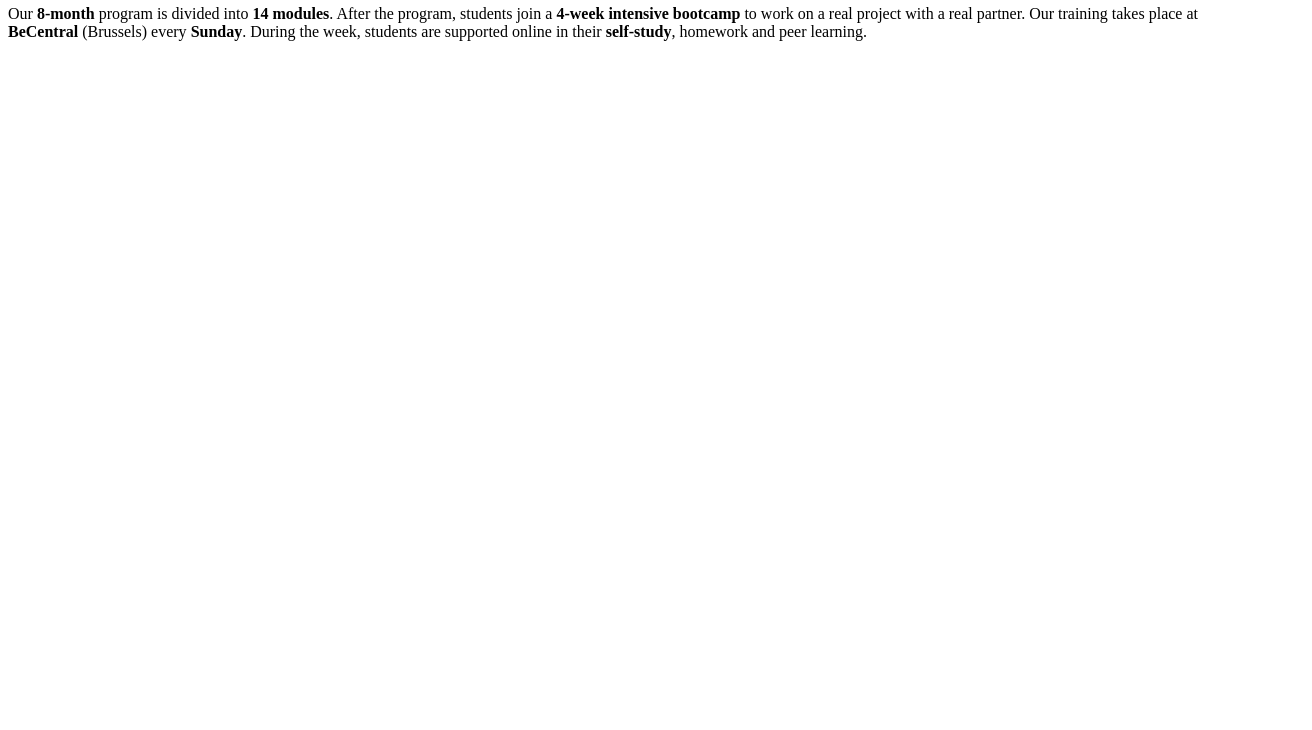
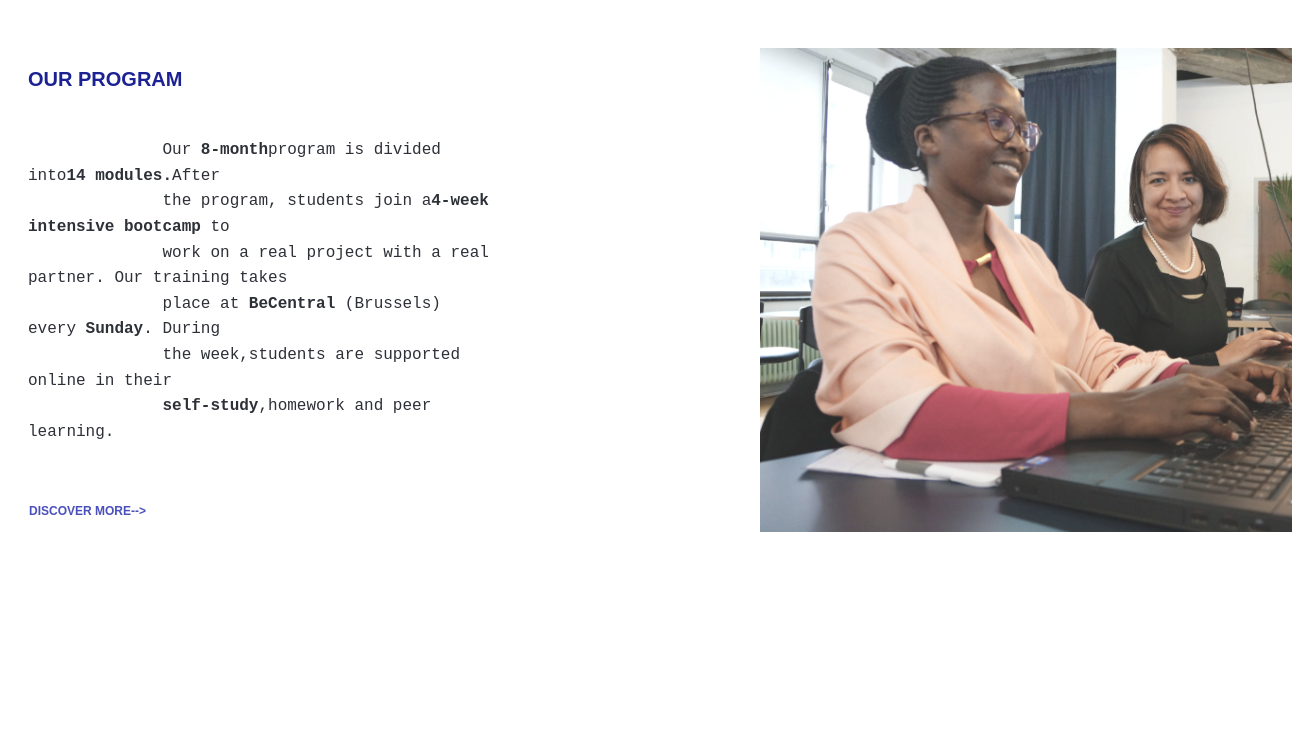
Before and after one commit to zaraana/Hyf-Website, a plain HTML site: page index.html in a window 1280 px wide. Shown: the part 70-800 px from the top of the page, 1312 px wide, since content can reach past the window. Drawn offline with Linux system fonts and the light colour scheme.

Commit message:
Add html an css for our program section

```diff
--- a/CSS/style.css
+++ b/CSS/style.css
@@ -1,6 +1,5 @@
-/*  Our Program*/
-,
-our_program {
+/*  Our Program */
+.our-program{
   display: flex;
   -webkit-box-pack: center;
   justify-content: center;
@@ -10,15 +9,110 @@ our_program {
   box-shadow: none;
   background: none;
   z-index: 1;
-  flex: 1 1 auto;
+  flex: 0 0 auto;
+
 }
 .our_program_container {
+  display: flex;
+  flex-direction: column;
+  -webkit-box-pack: center;
+  justify-content: center;
+  -webkit-box-align: center;
+  align-items: center;
+  width: 100%;
+  max-width: 1280px;
+  padding: 10px 0px;
+  margin: 0px auto;
 }
+
 .our_program_container_row {
+  width: 100%;
+  display: flex;
+  margin: 50px 0px;
+  box-sizing: border-box;
 }
+.coloumn1 {
+  display: flex;
+  flex: 0 0 auto;
+  flex-direction: column;
+  align-items: flex-start;
+  -webkit-box-pack: start;
+  justify-content: flex-start;
+  padding: 0px 50px 0px 0px;
+  width: 50%;
+  order: 1;
+}
+
 .header_our_program {
+  font-size: 20px;
+  line-height: 140%;
+  margin-bottom: 20px;
+  text-transform: uppercase;
+  font-family: "Work Sans", sans-serif;
+  font-weight: 700;
+  color: rgb(28, 34, 148);
+  text-align: left;
+  max-width: none;
 }
 .p_our_program {
+  color: rgb(45, 48, 55);
+  text-align: left;
+  max-width: 470px;
+  line-height: 160%;
+  font-size: 16px;
+  font-family: "Space Mono", monospace;
+  margin: 0px;
+  white-space: pre-wrap;
+  word-break: break-word;
+  font-weight: 300;
+  margin-bottom: 20px;
+}
+.bttn_our_program {
+  display: inline-flex;
+    font-size: 12px;
+    line-height: 160%;
+    text-decoration: none;
+    font-weight: 600;
+    border: 1px solid transparent;
+    border-radius: 4px;
+    box-sizing: border-box;
+    padding: 10px 20px 10px 0px;
+    cursor: pointer;
+    text-transform: uppercase;
+    -webkit-box-align: center;
+    align-items: center;
+    font-family: "Work Sans", sans-serif;
+    background-color: transparent;
+    color: rgb(74, 80, 187);
 }
 .coloumn2 {
+  display: flex;
+  width: 50%;
+  height: 100%;
+  min-height: 400px;
+  order: 2;
+  padding: 0px 0px 0px 50px;
+  -webkit-box-align: stretch;
+  align-items: stretch;
 }
+.coloumn2_img {
+  -webkit-box-align: stretch;
+  align-items: stretch;
+  box-shadow: none;
+  box-sizing: border-box;
+  display: flex;
+  flex-direction: row;
+  -webkit-box-flex: 0;
+  height: 100%;
+  -webkit-box-pack: start;
+  justify-content: flex-start;
+  max-height: none;
+  max-width: none;
+  width: 100%;
+  z-index: auto;
+  position: relative;
+  background: url(/images/our-program.jpg) 0% 0% / cover transparent;
+  flex: 0 1 100%;
+  margin: 0px;
+  padding: 0px;
+}
--- a/index.html
+++ b/index.html
@@ -4,30 +4,33 @@
     <meta charset="UTF-8" />
     <meta http-equiv="X-UA-Compatible" content="IE=edge" />
     <meta name="viewport" content="width=device-width, initial-scale=1.0" />
-    <link rel="stylesheet" href="css/style.css" />
+    <link rel="stylesheet" href="CSS/style.css" />
     <title>Hack Your Future Belgium</title>
   </head>
   <body>
-    <!--Our Program !-->
     <section
       style="background-color: none; overflow: hidden"
-      class="our_program"
+      class="our-program"
     >
       <div class="our_program_container">
         <div class="our_program_container_row">
           <div class="coloumn1">
             <h2 class="header_our_program">OUR PROGRAM</h2>
             <p class="p_our_program">
-              Our <b>8-month</b> program is divided into <b>14 modules</b>.
-              After the program, students join a
-              <b>4-week intensive bootcamp</b> to work on a real project with a
-              real partner. Our training takes place at
-              <b>BeCentral</b> (Brussels) every <b>Sunday</b>. During the week,
-              students are supported online in their <b>self-study</b>, homework
-              and peer learning.
+              Our <b>8-month</b>program is divided into<b>14 modules.</b>After
+              the program, students join a<b>4-week intensive bootcamp</b> to
+              work on a real project with a real partner. Our training takes
+              place at <b>BeCentral</b> (Brussels) every <b>Sunday</b>. During
+              the week,students are supported online in their
+              <b>self-study</b>,homework and peer learning.
             </p>
+            <a data-target="link" href="/program">
+              <button class="bttn_our_program">DISCOVER MORE--></button>
+            </a>
           </div>
-          <div class="coloumn2"></div>
+          <div class="coloumn2">
+            <div style="min-height: 300px" class="coloumn2_img"></div>
+          </div>
         </div>
       </div>
     </section>
```
Also changed, not shown: images/our-program.jpg (added).
